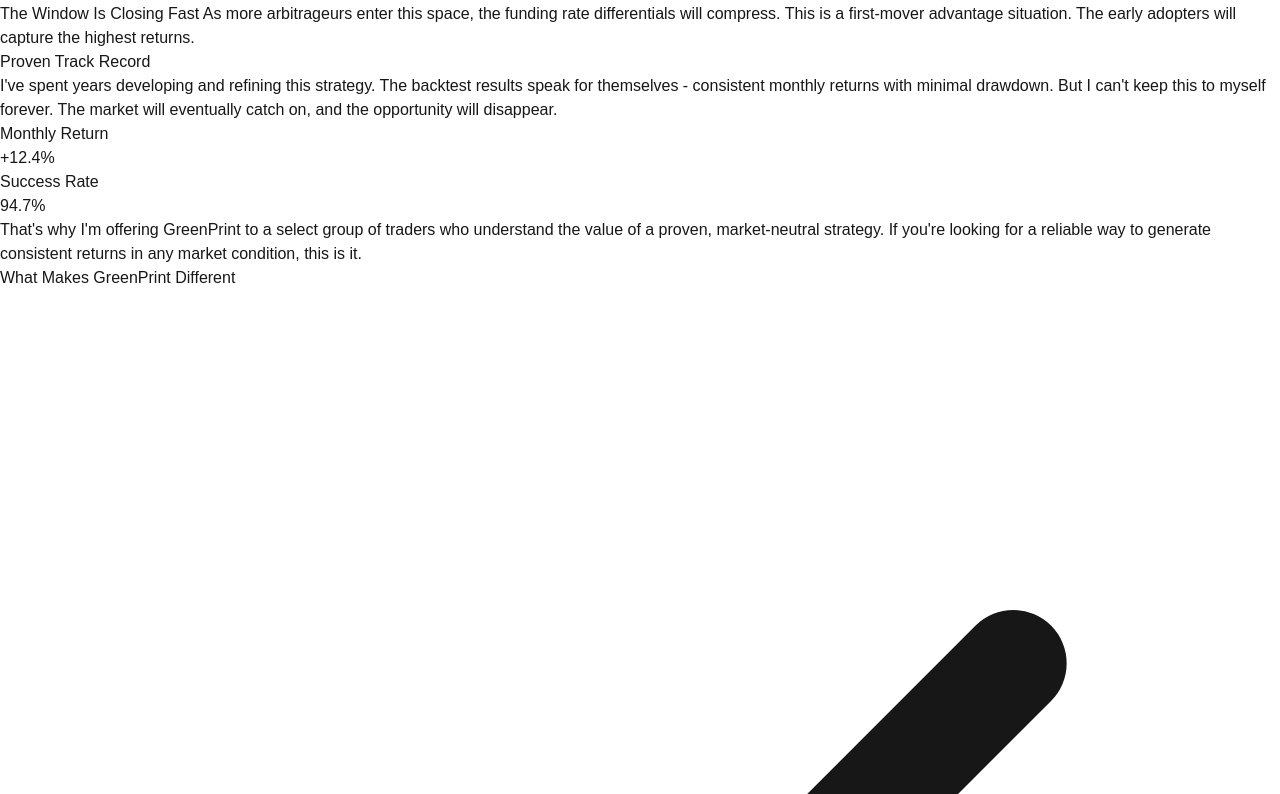
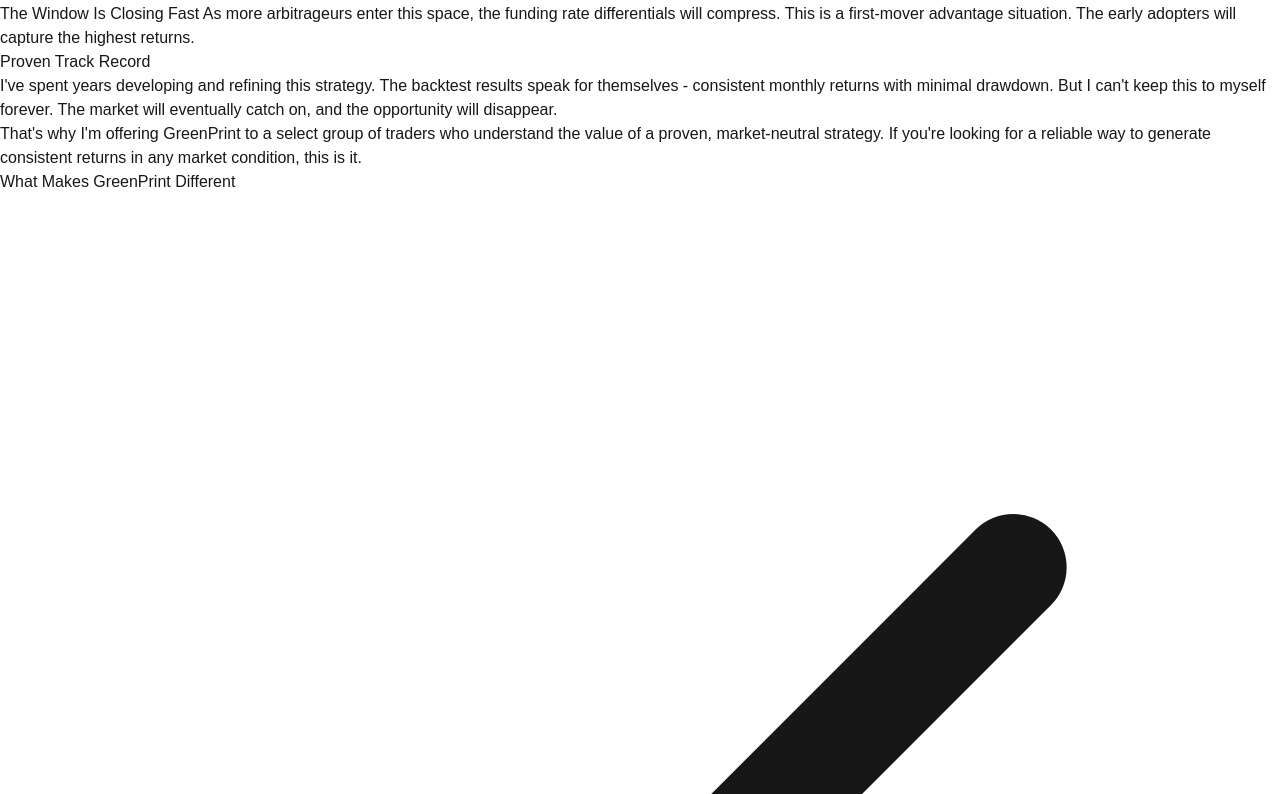
Before and after one commit to AbraxasInnovations/webtestnew, a Next.js app: page /greenprint in a window 1280 px wide. Shown: the part 1446-2240 px from the top of the page. Built offline with nearby package versions, Linux system fonts and the light colour scheme.

Commit message:
disclaimer

```diff
--- a/src/app/greenprint/page.js
+++ b/src/app/greenprint/page.js
@@ -31,7 +31,6 @@
       {showDisclosure && (
         <div className="fixed inset-0 z-50 flex items-center justify-center p-4 bg-black/95 backdrop-blur-md">
           <div className="max-w-4xl w-full bg-black/90 border-2 border-green-500/30 rounded-xl overflow-hidden shadow-2xl shadow-green-500/30">
-            <div className="grid md:grid-cols-2 gap-0">
             <div className="p-6 md:p-8 flex flex-col h-[80vh]">
               <div className="flex items-center gap-3 mb-8">
                 <div className="w-20 h-20 rounded-full bg-green-500/20 flex items-center justify-center">
@@ -69,16 +68,6 @@
                     <p className="text-xl text-gray-200 leading-relaxed mb-4">
                       I've spent years developing and refining this strategy. The backtest results speak for themselves - consistent monthly returns with minimal drawdown. But I can't keep this to myself forever. The market will eventually catch on, and the opportunity will disappear.
                     </p>
-                      <div className="grid grid-cols-2 gap-4 mt-4">
-                        <div className="bg-black/70 p-4 rounded-lg">
-                          <p className="text-gray-400 text-lg">Monthly Return</p>
-                          <p className="text-3xl font-bold text-green-400">+12.4%</p>
-                        </div>
-                        <div className="bg-black/70 p-4 rounded-lg">
-                          <p className="text-gray-400 text-lg">Success Rate</p>
-                          <p className="text-3xl font-bold text-green-400">94.7%</p>
-                        </div>
-                      </div>
                   </div>
 
                   <p className="text-2xl text-gray-200 leading-relaxed mb-8">
@@ -118,6 +107,39 @@
                   <p className="text-2xl text-gray-200 leading-relaxed mb-8">
                     Don't wait until everyone else has caught on. The funding rate arbitrage opportunity is finite, and the window is closing fast. Join the early adopters who are already capitalizing on this strategy.
                   </p>
+
+                  <p className="text-2xl text-gray-200 leading-relaxed mb-8">
+                    I don't want to waste your time with fluff. Let me show you exactly what you're here for:
+                  </p>
+
+                  {/* Centered Backtest Image */}
+                  <div className="my-12 flex justify-center">
+                    <div className="relative w-full max-w-2xl aspect-[16/9] rounded-xl overflow-hidden border border-gray-800 shadow-2xl shadow-green-500/20">
+                      <Image
+                        src="/images/bot-backtest.png"
+                        alt="GreenPrint Funding Bot Backtest Results"
+                        fill
+                        className="object-cover"
+                      />
+                      <div className="absolute bottom-0 left-0 right-0 p-6 bg-black/90 backdrop-blur-sm border-t border-gray-800">
+                        <div className="flex items-center justify-between">
+                          <div>
+                            <p className="text-lg text-gray-400">3-Year Backtest Performance</p>
+                            <p className="text-4xl font-bold text-green-400">+187.4%</p>
+                          </div>
+                          <div className="text-right">
+                            <p className="text-lg text-gray-400">Max Drawdown</p>
+                            <p className="text-4xl font-bold text-red-400">-3.2%</p>
+                          </div>
+                        </div>
+                      </div>
+                    </div>
+                  </div>
+
+                  <div className="text-center mb-12">
+                    <h3 className="text-4xl font-bold text-green-400 animate-pulse">BOOM!</h3>
+                    <p className="text-xl text-gray-300 mt-4">That's the power of GreenPrint</p>
+                  </div>
 
                   <div className="bg-black/50 p-6 rounded-xl border border-gray-800 mb-8">
                     <h3 className="text-2xl font-bold text-green-400 mb-4">Performance Metrics</h3>
@@ -166,31 +188,6 @@
                 >
                   I Understand - Continue to GreenPrint
                 </button>
-                </div>
-              </div>
-
-              <div className="relative hidden md:block">
-                <div className="absolute inset-0 bg-gradient-to-b from-transparent via-green-900/20 to-transparent"></div>
-                <div className="aspect-[4/3] relative">
-                  <Image
-                    src="/images/bot-backtest.png"
-                    alt="GreenPrint Funding Bot Backtest Results"
-                    fill
-                    className="object-cover"
-                  />
-                </div>
-                <div className="absolute bottom-0 left-0 right-0 p-8 bg-black/90 backdrop-blur-sm border-t border-gray-800">
-                  <div className="flex items-center justify-between">
-                    <div>
-                      <p className="text-lg text-gray-400">3-Year Backtest Performance</p>
-                      <p className="text-4xl font-bold text-green-400">+187.4%</p>
-                    </div>
-                    <div className="text-right">
-                      <p className="text-lg text-gray-400">Max Drawdown</p>
-                      <p className="text-4xl font-bold text-red-400">-3.2%</p>
-                    </div>
-                  </div>
-                </div>
               </div>
             </div>
           </div>
@@ -581,7 +578,7 @@
               </div>
 
               <div className="relative">
-                <div className="relative aspect-[4/3] rounded-lg overflow-hidden w-full max-w-2xl mx-auto">
+                <div className="relative aspect-[16/9] rounded-lg overflow-hidden w-full max-w-3xl mx-auto">
                   <Image
                     src="/images/gp-phone.PNG"
                     alt="GreenPrint Bot on Mobile Devices"
```
Lines whose indentation alone changed are shown as unchanged.
